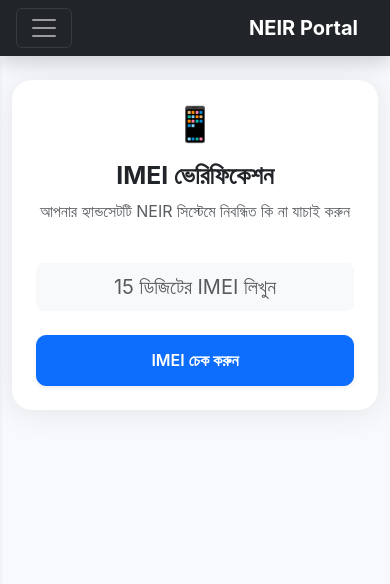
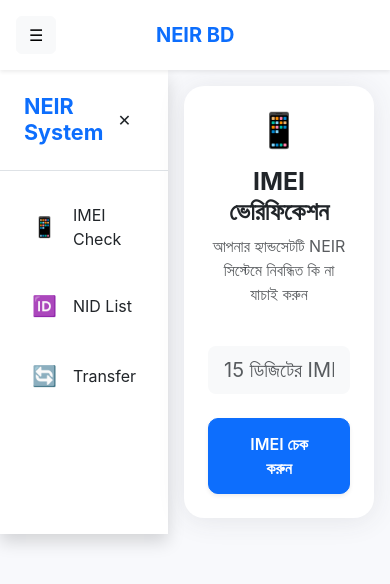
Before and after one commit to nayem-48ai/iMEi-BD, a Next.js app: page / in a window 390 px wide. Shown: the top 584 px of the page. Built offline with nearby package versions, Linux system fonts and the light colour scheme.

Commit message:
Update Layout.js

```diff
--- a/components/Layout.js
+++ b/components/Layout.js
@@ -3,54 +3,50 @@ import { useRouter } from 'next/router';
 import { useState } from 'react';
 
 export default function Layout({ children }) {
+  const [isOpen, setIsOpen] = useState(false);
   const router = useRouter();
-  const [isOpen, setIsOpen] = useState(false);
 
-  const menuItems = [
-    { name: 'Check IMEI', path: '/', icon: '🔍' },
-    { name: 'NID Search', path: '/nid', icon: '🆔' },
-    { name: 'Transfer IMEI', path: '/transfer', icon: '🔄' }
+  const navs = [
+    { name: 'IMEI Check', path: '/', icon: '📱' },
+    { name: 'NID List', path: '/nid', icon: '🆔' },
+    { name: 'Transfer', path: '/transfer', icon: '🔄' }
   ];
 
   return (
-    <div className="wrapper">
-      {/* Mobile Topbar */}
-      <nav className="navbar navbar-dark bg-dark d-md-none px-3 sticky-top shadow">
-        <button className="navbar-toggler" onClick={() => setIsOpen(!isOpen)}>
-          <span className="navbar-toggler-icon"></span>
-        </button>
-        <span className="navbar-brand fw-bold">NEIR Portal</span>
-      </nav>
+    <div className="app-container">
+      {/* Mobile Nav */}
+      <header className="mobile-header d-md-none p-3 bg-white shadow-sm sticky-top">
+        <div className="d-flex justify-content-between align-items-center">
+          <button className="btn btn-light" onClick={() => setIsOpen(true)}>☰</button>
+          <h5 className="mb-0 fw-bold text-primary">NEIR BD</h5>
+          <div style={{width: 40}}></div>
+        </div>
+      </header>
 
       <div className="d-flex">
         {/* Sidebar */}
-        <aside className={`sidebar ${isOpen ? 'active' : ''} bg-white shadow-sm`}>
-          <div className="p-4 border-bottom text-center">
+        <aside className={`sidebar-nav ${isOpen ? 'show' : ''} bg-white shadow`}>
+          <div className="p-4 border-bottom d-flex justify-content-between">
             <h4 className="fw-bold text-primary mb-0">NEIR System</h4>
-            <p className="small text-muted mb-0">Bangladesh BTRC</p>
+            <button className="btn d-md-none" onClick={() => setIsOpen(false)}>✕</button>
           </div>
-          <ul className="nav flex-column p-3">
-            {menuItems.map((item) => (
-              <li key={item.path} className="nav-item mb-2" onClick={() => setIsOpen(false)}>
-                <Link href={item.path} className={`nav-link rounded-3 py-3 px-4 d-flex align-items-center ${router.pathname === item.path ? 'active-menu' : 'text-dark'}`}>
-                  <span className="me-3 fs-5">{item.icon}</span>
-                  <span className="fw-medium">{item.name}</span>
-                </Link>
-              </li>
+          <nav className="p-3">
+            {navs.map(n => (
+              <Link key={n.path} href={n.path}
+                className={`nav-link p-3 rounded-4 mb-2 d-flex align-items-center ${router.pathname === n.path ? 'active-link' : ''}`}
+                onClick={() => setIsOpen(false)}>
+                <span className="me-3 fs-5">{n.icon}</span> {n.name}
+              </Link>
             ))}
-          </ul>
+          </nav>
         </aside>
 
-        {/* Main Content */}
-        <main className="main-content w-100">
-          <div className="container-fluid py-4 px-md-5">
-            {children}
-          </div>
+        {/* Main */}
+        <main className="main-body flex-grow-1 p-3 p-md-5">
+          {children}
         </main>
       </div>
-
-      {/* Backdrop for Mobile */}
-      {isOpen && <div className="backdrop d-md-none" onClick={() => setIsOpen(false)}></div>}
+      {isOpen && <div className="sidebar-overlay" onClick={() => setIsOpen(false)}></div>}
     </div>
   );
 }
```
